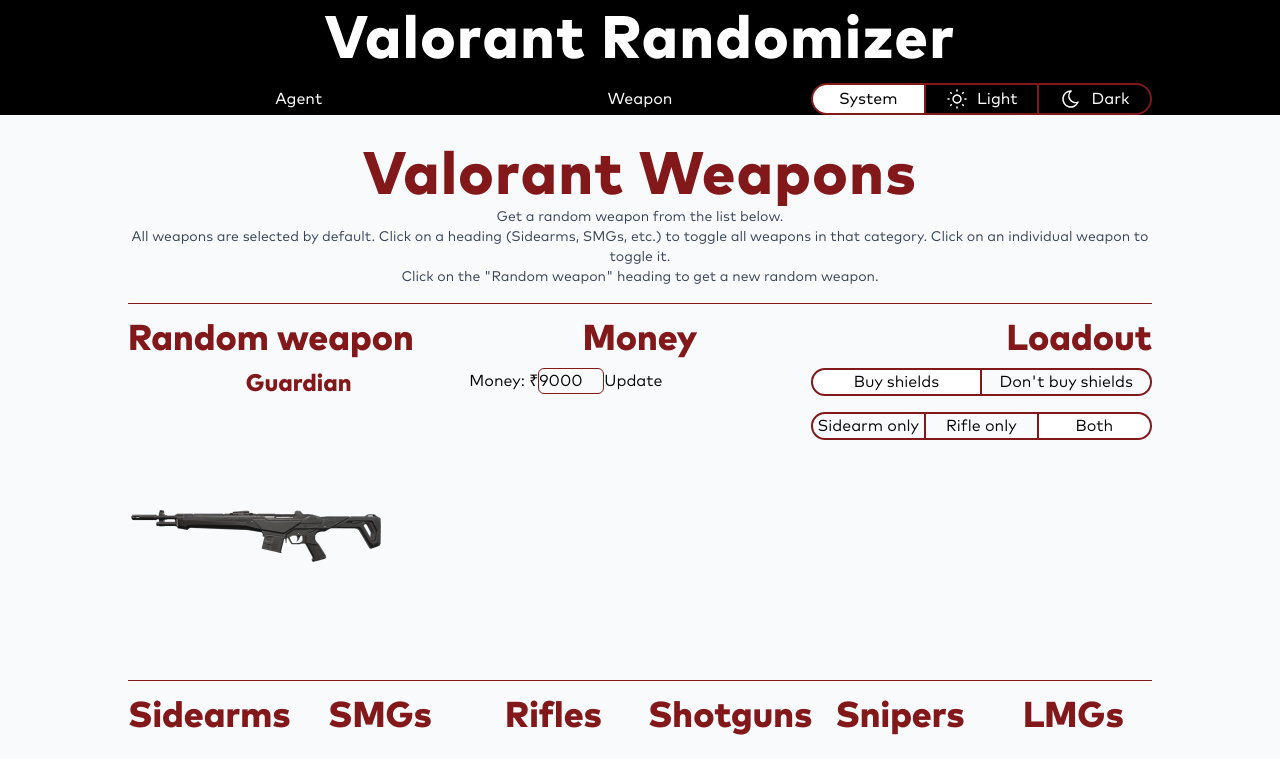
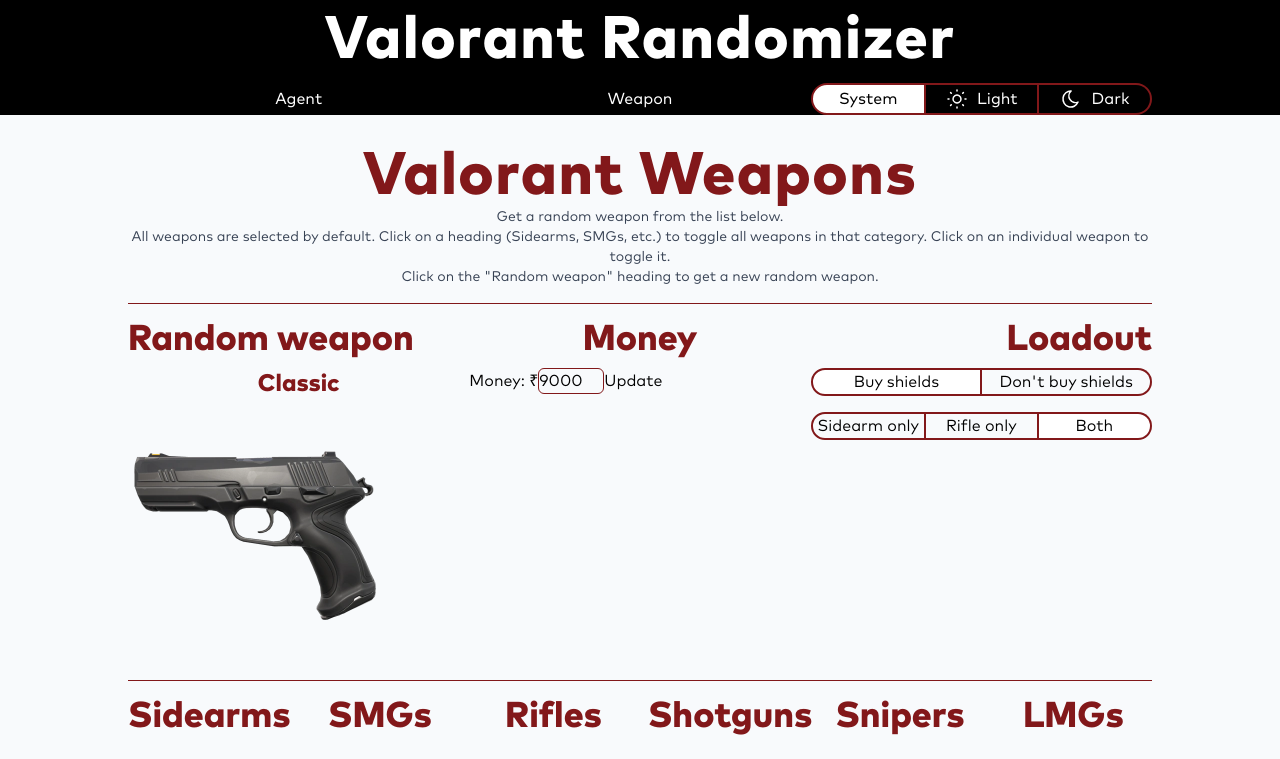
Before and after one commit to 9-Developers/valorant-randomizer, a Next.js app: page /weapon in a window 1280 px wide. Shown: the top 759 px of the page. Built offline with nearby package versions, Linux system fonts and the light colour scheme.

Commit message:
fix(weapons/settings): Fixed weapon randomization not respecting selected weapons

```diff
--- a/src/app/weapon/_components/settings.tsx
+++ b/src/app/weapon/_components/settings.tsx
@@ -10,7 +10,7 @@
   setMoney,
   setLoadout,
   setShields,
-  setWeapon,
+  randomizeWeapon,
   shields,
   weapon,
 }: Readonly<{
@@ -19,14 +19,14 @@
   setMoney: (money: number) => void;
   setShields: (event: ChangeEvent<HTMLInputElement>) => void;
   setLoadout: (event: ChangeEvent<HTMLInputElement>) => void;
-  setWeapon: () => void;
+  randomizeWeapon: () => void;
   shields: Shields;
   weapon: Weapon;
 }>): ReactNode {
   return (
     <div className="weapon-settings">
       <div className="random-weapon">
-        <h2 className="clickable" onClick={setWeapon}>
+        <h2 className="clickable" onClick={randomizeWeapon}>
           Random weapon
         </h2>
         <h3 className="text-center">{weapon.name}</h3>
--- a/src/app/weapon/page.tsx
+++ b/src/app/weapon/page.tsx
@@ -31,14 +31,16 @@
   );
 
   useEffect(() => {
+    rollRandomWeapon(affordable, selected);
+  }, [affordable, selected]);
+
+  function rollRandomWeapon(affordable, selected) {
     const selectable: Weapon[] = selected.filter((weapon) =>
       contains(weapon, affordable),
     );
 
-    setWeapon(
-      selectable[Math.floor(Math.random() * selectable.length)] ?? classic,
-    );
-  }, [affordable, selected]);
+    return selectable[Math.floor(Math.random() * selectable.length)] ?? classic;
+  }
 
   function saveLoadout(event: ChangeEvent<HTMLInputElement>) {
     const loadout: Loadout = event.currentTarget.value as Loadout;
@@ -76,11 +78,8 @@
         setLoadout={saveLoadout}
         setMoney={setMoney}
         setShields={saveShields}
-        setWeapon={() =>
-          setWeapon(
-            affordable[Math.floor(Math.random() * affordable.length)] ??
-              classic,
-          )
+        randomizeWeapon={() =>
+          setWeapon(rollRandomWeapon(affordable, selected))
         }
         shields={shields}
         weapon={weapon}
```
